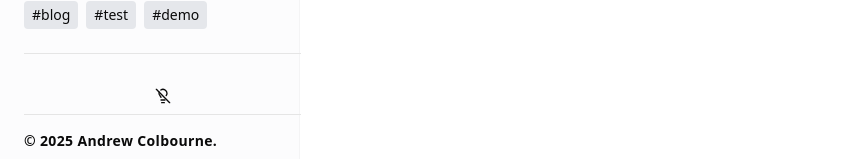
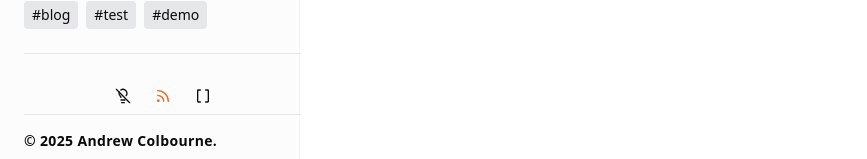
Before and after one commit to acolbourne/blog, a Next.js app: page / in a window 1280 px wide. Shown: the part 584-743 px from the top of the page, without its empty margins (0-867 px from the left). Built offline with nearby package versions, Linux system fonts and the light colour scheme; no server answers.

Commit message:
Added RSS/JSON links next to the dark/light toggle.

```diff
--- a/src/components/Navigation/DarkLightToggle/index.tsx
+++ b/src/components/Navigation/DarkLightToggle/index.tsx
@@ -5,7 +5,8 @@ import { useEffect, useState } from 'react';
 
 // -> Imports -> Components
 import { Button } from '@/components/ui/button';
-import { Lightbulb, LightbulbOff } from 'lucide-react';
+import { Brackets, Lightbulb, LightbulbOff, Rss } from 'lucide-react';
+import Link from 'next/link';
 
 export const DarkLightToggle: React.FC = () => {
   const [isDarkMode, setIsDarkMode] = useState<boolean>(false);
@@ -26,6 +27,16 @@ export const DarkLightToggle: React.FC = () => {
       <Button variant="ghost" onClick={toggleDarkMode}>
         {isDarkMode ? <Lightbulb /> : <LightbulbOff />}
       </Button>
+      <Link href="/rss.xml" target="_blank">
+        <Button variant="ghost">
+          <Rss className="text-[#f26522]" />
+        </Button>
+      </Link>
+      <Link href="/posts.json" target="_blank">
+        <Button variant="ghost">
+          <Brackets />
+        </Button>
+      </Link>
     </div>
   );
 };
```
